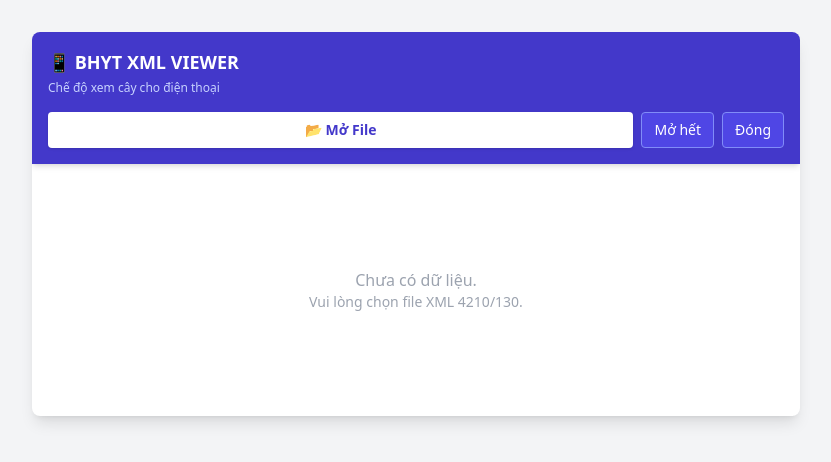
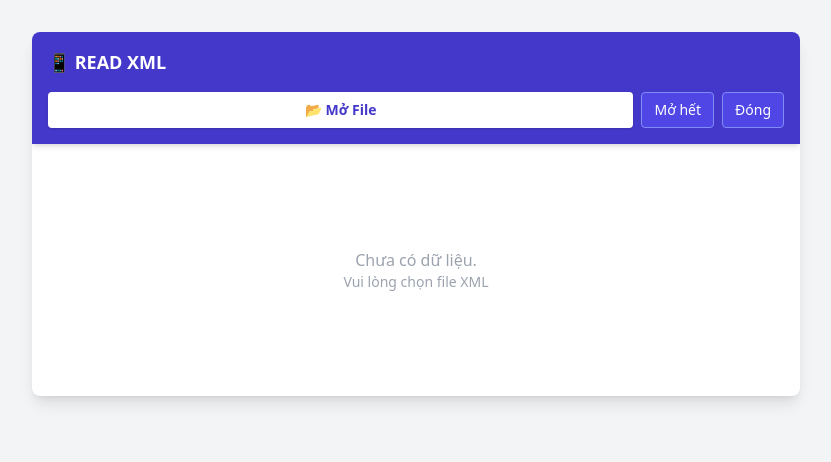
Before and after one commit to lqthai97/lqthai97.github.io, a plain HTML site: page readxml.html in a window 1280 px wide. Shown: the whole page, without its empty margins (224-1055 px from the left). Drawn offline with nearby package versions, Linux system fonts and the light colour scheme.

Commit message:
Update readxml.html

```diff
--- a/readxml.html
+++ b/readxml.html
@@ -3,7 +3,7 @@
 <head>
     <meta charset="UTF-8">
     <meta name="viewport" content="width=device-width, initial-scale=1.0">
-    <title>BHYT XML Tree View (Mobile Friendly)</title>
+    <title>Read XML</title>
     <script src="https://cdn.tailwindcss.com"></script>
     <style>
         /* Tùy chỉnh thanh cuộn */
@@ -48,9 +48,8 @@
 
         <div class="bg-indigo-700 p-4 text-white sticky top-0 z-20 shadow-md">
             <h1 class="text-lg font-bold uppercase flex items-center gap-2">
-                📱 BHYT XML VIEWER
+                📱 Read XML
             </h1>
-            <p class="text-indigo-200 text-xs mt-1">Chế độ xem cây cho điện thoại</p>
 
             <div class="mt-4 flex gap-2">
                 <label for="xmlInput" class="flex-1 bg-white text-indigo-700 text-center font-bold py-2 px-4 rounded text-sm shadow active:bg-gray-200 cursor-pointer">
@@ -70,7 +69,7 @@
         <div id="treeContainer" class="p-2 sm:p-6 space-y-4 pb-20">
             <div id="placeholder" class="text-center text-gray-400 py-20">
                 <p>Chưa có dữ liệu.</p>
-                <p class="text-sm">Vui lòng chọn file XML 4210/130.</p>
+                <p class="text-sm">Vui lòng chọn file XML</p>
             </div>
         </div>
     </div>
```
